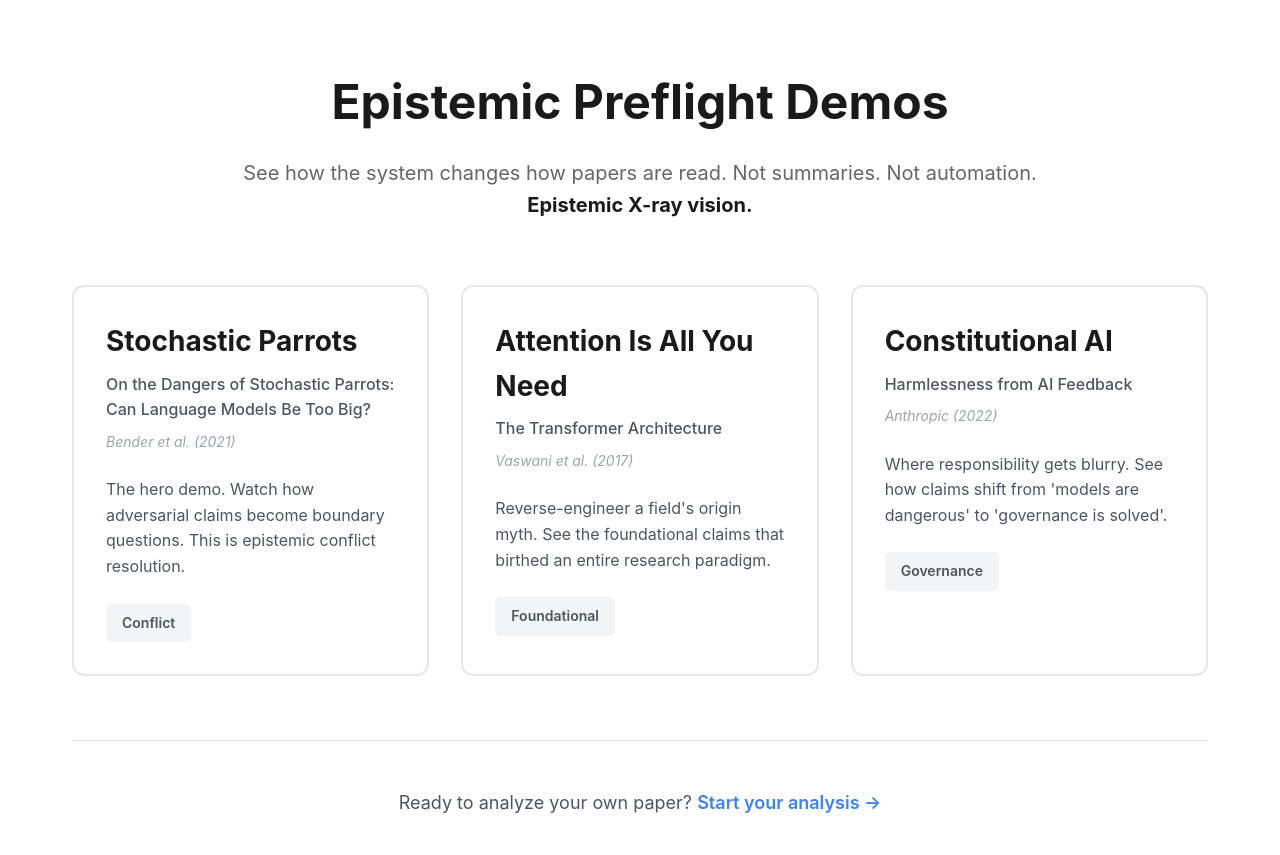
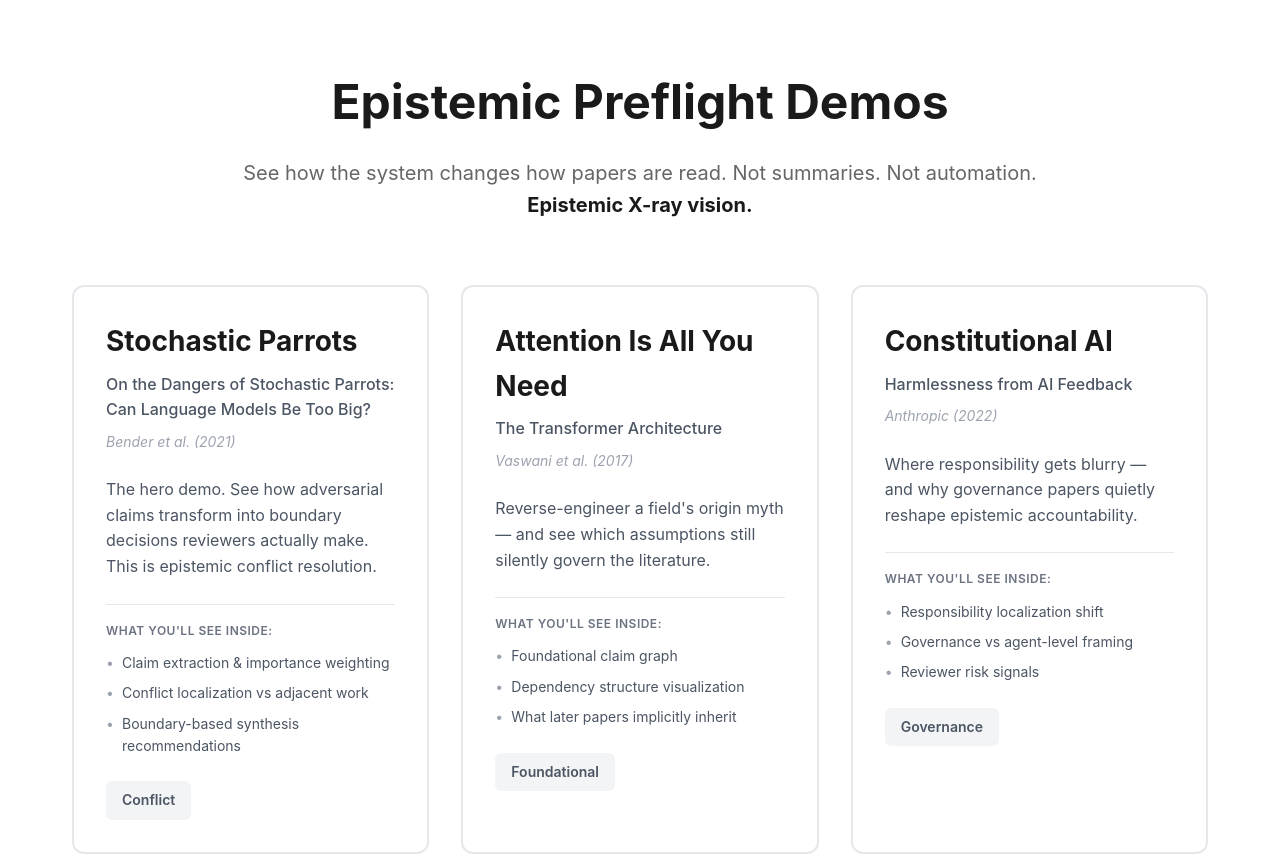
Before and after one commit to leo-guinan/epistemic-preflight, a Next.js app: page /demos in a window 1280 px wide. Shown: the top 855 px of the page. Built offline with nearby package versions, Linux system fonts and the light colour scheme; no server answers.

Commit message:
adding demos

```diff
--- a/app/demos/page.module.css
+++ b/app/demos/page.module.css
@@ -87,6 +87,47 @@
   margin: 0 0 1.5rem 0;
 }
 
+.previewSection {
+  margin: 0 0 1.5rem 0;
+  padding-top: 1rem;
+  border-top: 1px solid #e5e7eb;
+}
+
+.previewLabel {
+  font-size: 0.75rem;
+  font-weight: 600;
+  color: #6b7280;
+  text-transform: uppercase;
+  letter-spacing: 0.5px;
+  margin: 0 0 0.75rem 0;
+}
+
+.previewList {
+  list-style: none;
+  padding: 0;
+  margin: 0;
+}
+
+.previewList li {
+  font-size: 0.875rem;
+  color: #4b5563;
+  line-height: 1.6;
+  margin: 0 0 0.5rem 0;
+  padding-left: 1rem;
+  position: relative;
+}
+
+.previewList li:before {
+  content: "•";
+  position: absolute;
+  left: 0;
+  color: #9ca3af;
+}
+
+.previewList li:last-child {
+  margin-bottom: 0;
+}
+
 .demoType {
   display: flex;
   align-items: center;
--- a/app/demos/page.tsx
+++ b/app/demos/page.tsx
@@ -10,24 +10,39 @@
       title: "Stochastic Parrots",
       subtitle: "On the Dangers of Stochastic Parrots: Can Language Models Be Too Big?",
       authors: "Bender et al. (2021)",
-      description: "The hero demo. Watch how adversarial claims become boundary questions. This is epistemic conflict resolution.",
+      description: "The hero demo. See how adversarial claims transform into boundary decisions reviewers actually make. This is epistemic conflict resolution.",
       demoType: "conflict",
+      preview: [
+        "Claim extraction & importance weighting",
+        "Conflict localization vs adjacent work",
+        "Boundary-based synthesis recommendations",
+      ],
     },
     {
       id: "attention",
       title: "Attention Is All You Need",
       subtitle: "The Transformer Architecture",
       authors: "Vaswani et al. (2017)",
-      description: "Reverse-engineer a field's origin myth. See the foundational claims that birthed an entire research paradigm.",
+      description: "Reverse-engineer a field's origin myth — and see which assumptions still silently govern the literature.",
       demoType: "foundational",
+      preview: [
+        "Foundational claim graph",
+        "Dependency structure visualization",
+        "What later papers implicitly inherit",
+      ],
     },
     {
       id: "alignment",
       title: "Constitutional AI",
       subtitle: "Harmlessness from AI Feedback",
       authors: "Anthropic (2022)",
-      description: "Where responsibility gets blurry. See how claims shift from 'models are dangerous' to 'governance is solved'.",
+      description: "Where responsibility gets blurry — and why governance papers quietly reshape epistemic accountability.",
       demoType: "governance",
+      preview: [
+        "Responsibility localization shift",
+        "Governance vs agent-level framing",
+        "Reviewer risk signals",
+      ],
     },
   ];
 
@@ -55,6 +70,16 @@
               <p className={styles.demoAuthors}>{demo.authors}</p>
             </div>
             <p className={styles.demoDescription}>{demo.description}</p>
+            {demo.preview && (
+              <div className={styles.previewSection}>
+                <p className={styles.previewLabel}>What you'll see inside:</p>
+                <ul className={styles.previewList}>
+                  {demo.preview.map((item, index) => (
+                    <li key={index}>{item}</li>
+                  ))}
+                </ul>
+              </div>
+            )}
             <div className={styles.demoType}>
               <span className={styles.typeBadge}>{demo.demoType}</span>
             </div>
```
